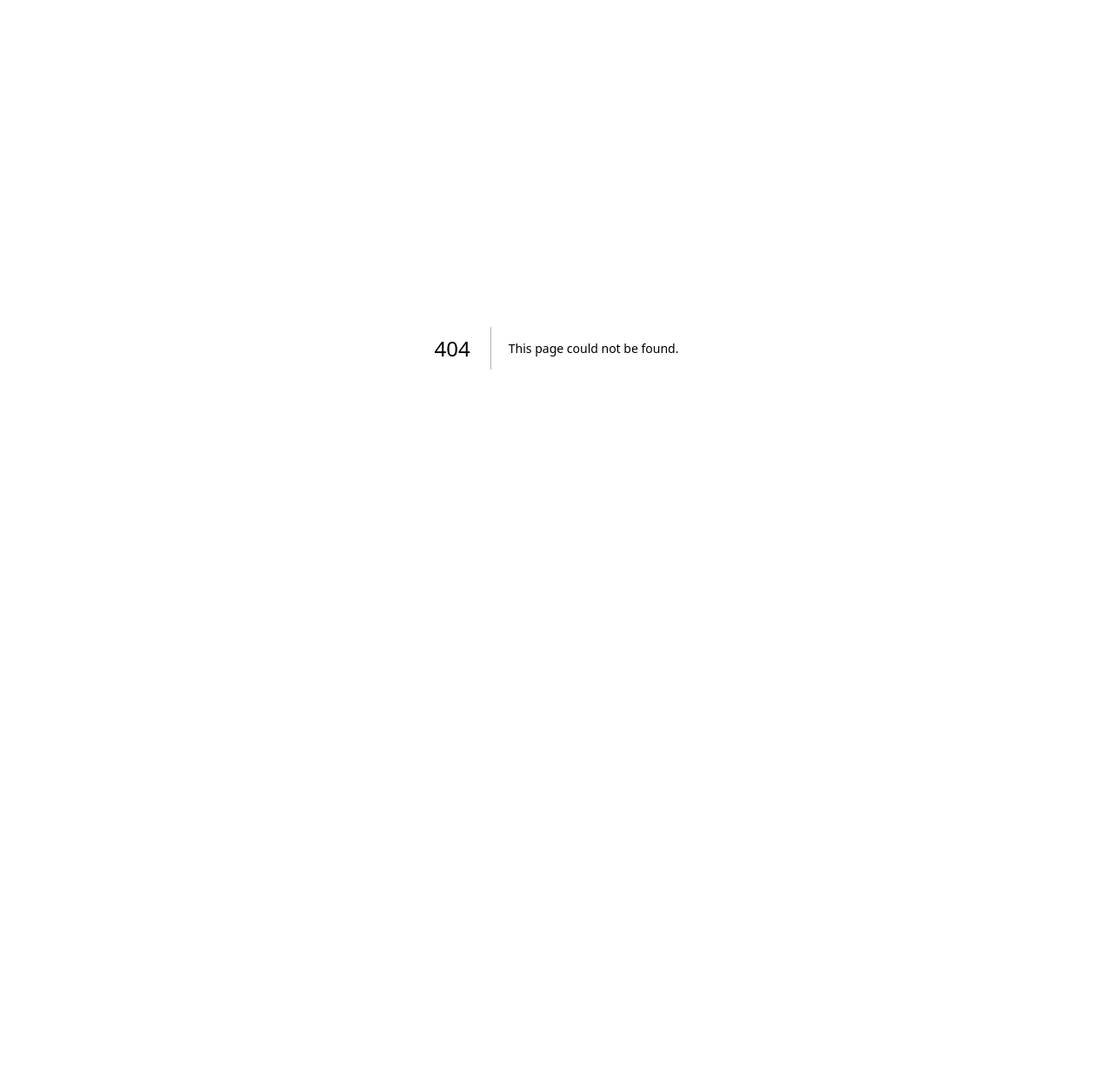
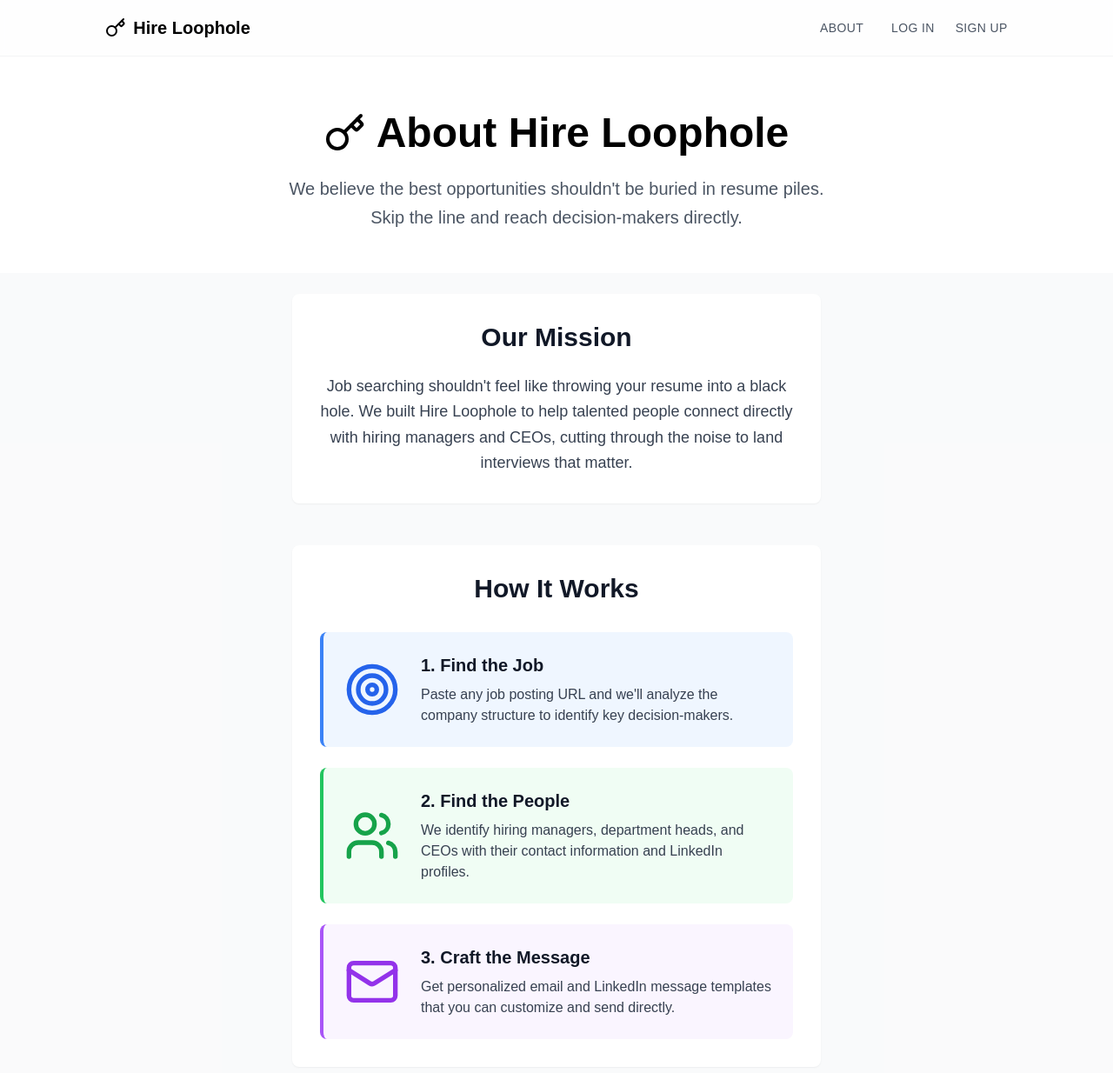
Before and after one commit to eatmorespinach/hireloophole, a Next.js app: page /about in a window 1280 px wide. Before the commit this address had no page. Shown: the top 1234 px of the page at 87% size. Before the commit the page ends 800 px from the top, so only its background shows below. Built offline with nearby package versions, Linux system fonts and the light colour scheme; no server answers.

Commit message:
update nav with new about link and new about page

```diff
--- /dev/null
+++ b/app/about/page.tsx
@@ -0,0 +1,153 @@
+"use client"
+
+import { Navigation } from "@/components/navigation"
+import { Footer } from "@/components/footer"
+import { Key, Target, Users, Mail, Zap } from "lucide-react"
+import { Card, CardContent } from "@/components/ui/card"
+
+export default function AboutPage() {
+  return (
+    <div className="min-h-screen bg-gray-50/90 flex flex-col">
+      <Navigation />
+
+      {/* Hero Section */}
+      <header className="pt-16 pb-12 text-center bg-white">
+        <div className="grid grid-cols-12 gap-4">
+          <div className="col-span-6 col-start-4">
+            <div className="flex items-center justify-center gap-3 mb-6">
+              <Key className="h-12 w-12 text-black" />
+              <h1 className="text-5xl font-bold text-black">About Hire Loophole</h1>
+            </div>
+            <p className="text-xl text-gray-600 font-medium leading-relaxed">
+              We believe the best opportunities shouldn't be buried in resume piles.
+              <br />
+              Skip the line and reach decision-makers directly.
+            </p>
+          </div>
+        </div>
+      </header>
+
+      {/* Main Content */}
+      <main className="flex-1 p-6">
+        <div className="grid grid-cols-12 gap-4">
+          <div className="col-span-6 col-start-4 space-y-12">
+
+            {/* Mission Section */}
+            <section className="text-center bg-white rounded-lg p-8 shadow-sm">
+              <h2 className="text-3xl font-bold text-gray-900 mb-6">Our Mission</h2>
+              <p className="text-lg text-gray-700 leading-relaxed">
+                Job searching shouldn't feel like throwing your resume into a black hole.
+                We built Hire Loophole to help talented people connect directly with hiring managers and CEOs,
+                cutting through the noise to land interviews that matter.
+              </p>
+            </section>
+
+            {/* How It Works */}
+            <section className="bg-white rounded-lg p-8 shadow-sm">
+              <h2 className="text-3xl font-bold text-gray-900 text-center mb-8">How It Works</h2>
+              <div className="space-y-6">
+                <div className="flex items-center gap-6 p-6 bg-blue-50 rounded-lg border-l-4 border-blue-500">
+                  <Target className="h-16 w-16 text-blue-600 flex-shrink-0" />
+                  <div>
+                    <h3 className="text-xl font-semibold text-gray-900 mb-2">1. Find the Job</h3>
+                    <p className="text-gray-700">
+                      Paste any job posting URL and we'll analyze the company structure to identify key decision-makers.
+                    </p>
+                  </div>
+                </div>
+
+                <div className="flex items-center gap-6 p-6 bg-green-50 rounded-lg border-l-4 border-green-500">
+                  <Users className="h-16 w-16 text-green-600 flex-shrink-0" />
+                  <div>
+                    <h3 className="text-xl font-semibold text-gray-900 mb-2">2. Find the People</h3>
+                    <p className="text-gray-700">
+                      We identify hiring managers, department heads, and CEOs with their contact information and LinkedIn profiles.
+                    </p>
+                  </div>
+                </div>
+
+                <div className="flex items-center gap-6 p-6 bg-purple-50 rounded-lg border-l-4 border-purple-500">
+                  <Mail className="h-16 w-16 text-purple-600 flex-shrink-0" />
+                  <div>
+                    <h3 className="text-xl font-semibold text-gray-900 mb-2">3. Craft the Message</h3>
+                    <p className="text-gray-700">
+                      Get personalized email and LinkedIn message templates that you can customize and send directly.
+                    </p>
+                  </div>
+                </div>
+              </div>
+            </section>
+
+            {/* Why It Works */}
+            <section className="bg-white rounded-lg p-8 shadow-sm">
+              <h2 className="text-3xl font-bold text-gray-900 text-center mb-8">Why Direct Outreach Works</h2>
+              <div className="space-y-6">
+                <div className="flex items-start gap-4 p-4 bg-yellow-50 rounded-lg">
+                  <Zap className="h-8 w-8 text-yellow-500 mt-1 flex-shrink-0" />
+                  <div>
+                    <h3 className="text-lg font-semibold text-gray-900 mb-2">Stand Out From the Crowd</h3>
+                    <p className="text-gray-700">
+                      While hundreds of candidates apply through job boards, direct outreach gets you noticed by decision-makers.
+                    </p>
+                  </div>
+                </div>
+
+                <div className="flex items-start gap-4 p-4 bg-blue-50 rounded-lg">
+                  <Target className="h-8 w-8 text-blue-500 mt-1 flex-shrink-0" />
+                  <div>
+                    <h3 className="text-lg font-semibold text-gray-900 mb-2">Skip the Gatekeepers</h3>
+                    <p className="text-gray-700">
+                      Reach hiring managers and executives directly, bypassing HR filters and applicant tracking systems.
+                    </p>
+                  </div>
+                </div>
+
+                <div className="flex items-start gap-4 p-4 bg-green-50 rounded-lg">
+                  <Users className="h-8 w-8 text-green-500 mt-1 flex-shrink-0" />
+                  <div>
+                    <h3 className="text-lg font-semibold text-gray-900 mb-2">Build Real Connections</h3>
+                    <p className="text-gray-700">
+                      Personal outreach creates genuine relationships that can lead to opportunities beyond just one role.
+                    </p>
+                  </div>
+                </div>
+
+                <div className="flex items-start gap-4 p-4 bg-purple-50 rounded-lg">
+                  <Mail className="h-8 w-8 text-purple-500 mt-1 flex-shrink-0" />
+                  <div>
+                    <h3 className="text-lg font-semibold text-gray-900 mb-2">Higher Response Rates</h3>
+                    <p className="text-gray-700">
+                      Personalized messages to key contacts typically see 10x higher response rates than mass applications.
+                    </p>
+                  </div>
+                </div>
+              </div>
+            </section>
+
+            {/* Company Values */}
+            <section className="text-center bg-white rounded-lg p-8 shadow-sm">
+              <h2 className="text-3xl font-bold text-gray-900 mb-6">Built for Job Seekers</h2>
+              <div className="space-y-6">
+                <p className="text-lg text-gray-700 leading-relaxed">
+                  We're not another recruitment platform trying to monetize your data.
+                  We're a tool built by people who've been through the job search grind and wanted something better.
+                </p>
+                <p className="text-lg text-gray-700 leading-relaxed">
+                  Every feature is designed to give you the advantage you deserve:
+                  direct access to decision-makers, personalized messaging, and the confidence that comes with knowing
+                  your application won't get lost in the shuffle.
+                </p>
+              </div>
+            </section>
+
+          </div>
+        </div>
+      </main>
+
+      {/* Footer with extra spacing */}
+      <div className="mt-16">
+        <Footer />
+      </div>
+    </div>
+  )
+}
--- a/components/navigation.tsx
+++ b/components/navigation.tsx
@@ -101,6 +101,12 @@ export function Navigation() {
 
           {/* Auth Links */}
           <div className="flex items-center gap-4">
+            <button
+              onClick={() => router.push("/about")}
+              className="text-gray-600 hover:text-gray-800 font-medium text-sm tracking-wide uppercase transition-colors mr-4"
+            >
+              ABOUT
+            </button>
             {loading ? (
               <div className="w-16 h-4 bg-gray-200 animate-pulse rounded"></div>
             ) : user ? (
```
